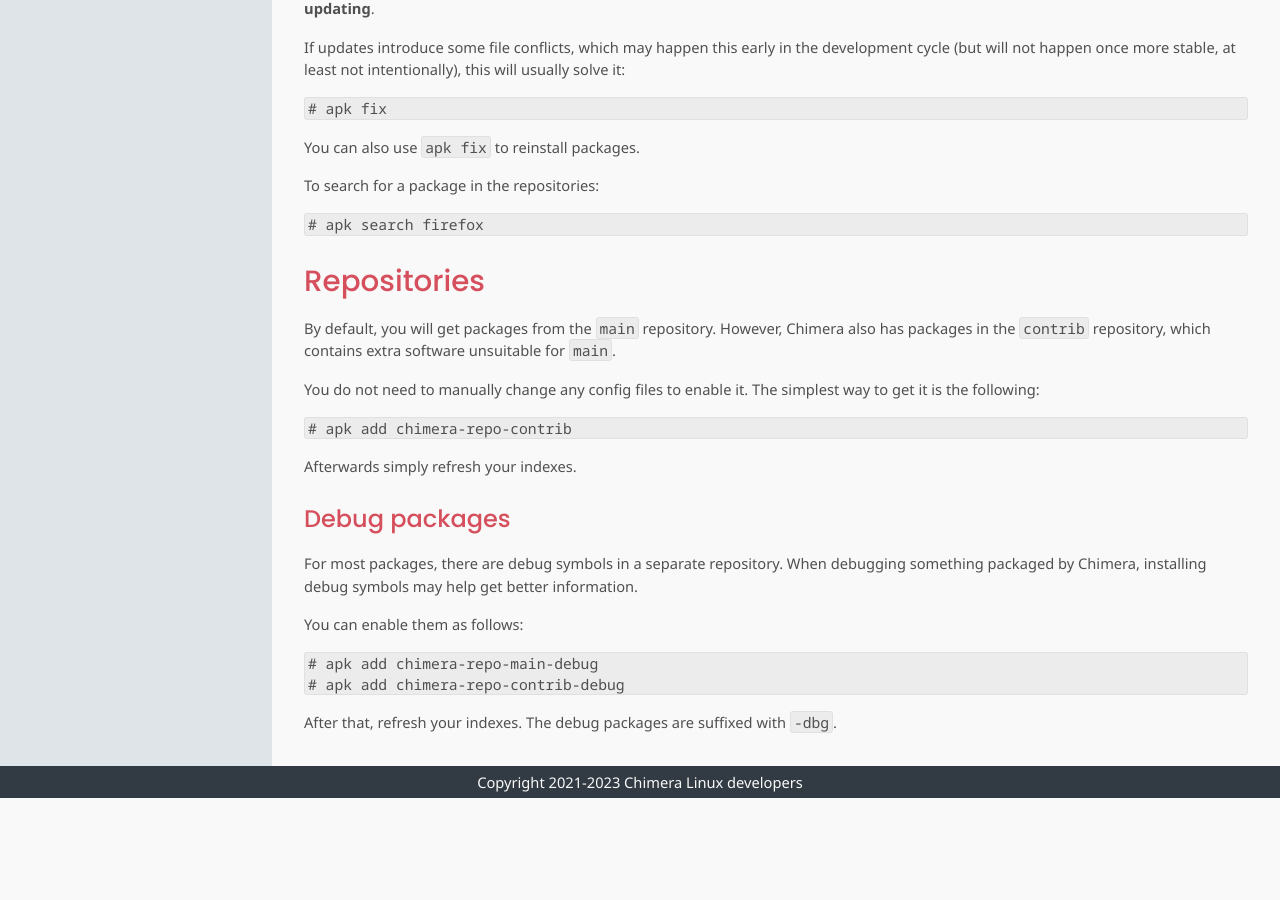
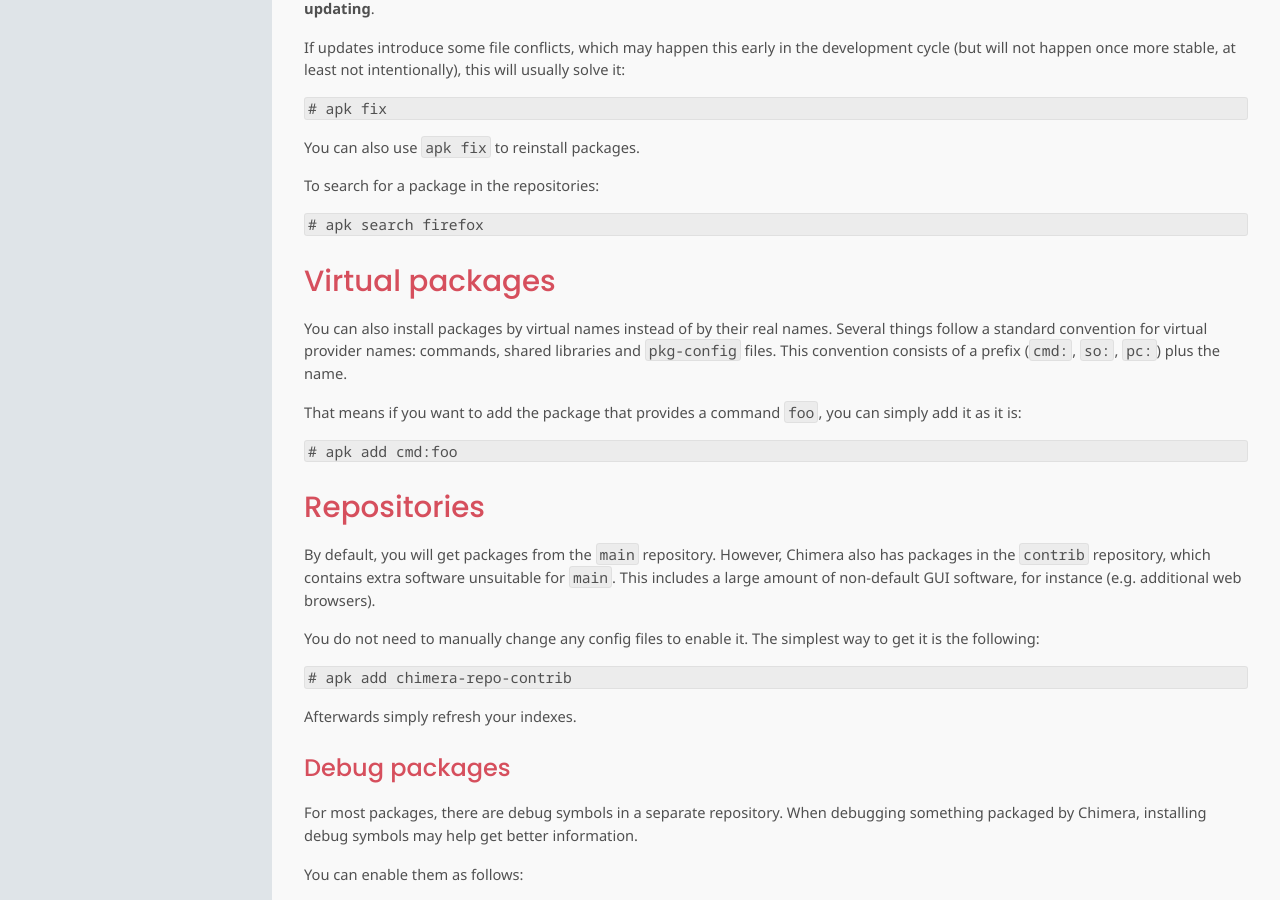
Before and after one commit to chimera-linux/chimera-linux.github.io, a Jekyll site: the page built from _docs/apk.md, in a window 1280 px wide and 900 px high, scrolled down 844 px. Built offline with Jekyll 4.4.1, drawn with Linux system fonts in a browser that asks for light colours; before the commit the page ends 1642 px from its top, so only the background shows below that.

Commit message:
add more package management tips

````diff
--- a/_docs/apk.md
+++ b/_docs/apk.md
@@ -66,11 +66,26 @@ To search for a package in the repositories:
 # apk search firefox
 ```
 
+## Virtual packages
+
+You can also install packages by virtual names instead of by their real
+names. Several things follow a standard convention for virtual provider
+names: commands, shared libraries and `pkg-config` files. This convention
+consists of a prefix (`cmd:`, `so:`, `pc:`) plus the name.
+
+That means if you want to add the package that provides a command `foo`,
+you can simply add it as it is:
+
+```
+# apk add cmd:foo
+```
+
 ## Repositories
 
 By default, you will get packages from the `main` repository. However,
 Chimera also has packages in the `contrib` repository, which contains
-extra software unsuitable for `main`.
+extra software unsuitable for `main`. This includes a large amount of
+non-default GUI software, for instance (e.g. additional web browsers).
 
 You do not need to manually change any config files to enable it.
 The simplest way to get it is the following:
````
